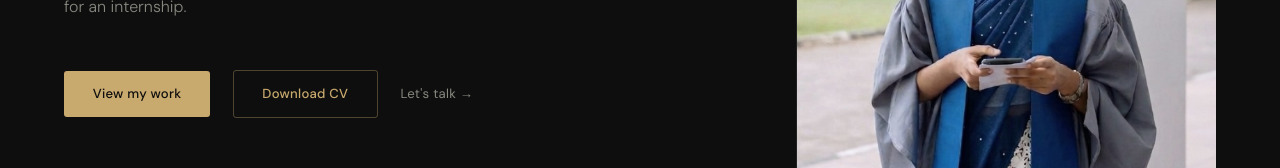
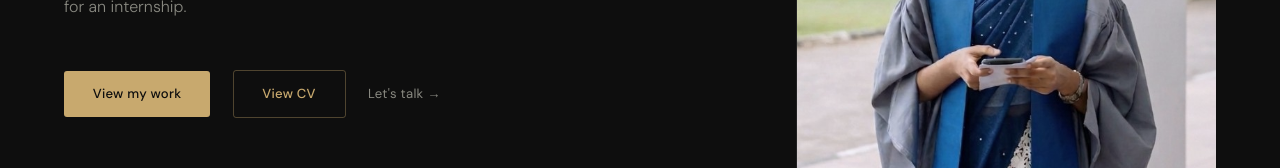
Before and after one commit to Amaya-18/my-portfolio, a React (Create React App) app: page / in a window 1280 px wide. Shown: the part 502-670 px from the top of the page. Built offline with nearby package versions, Linux system fonts and the light colour scheme.

Commit message:
updated the resume

```diff
--- a/src/Components/Contact.js
+++ b/src/Components/Contact.js
@@ -33,11 +33,12 @@ export default function Contact() {
             </a>
             <a
               href="/Amaya-Chathumali-CV.pdf"
-              download="Amaya-Chathumali-CV.pdf"
+              target="_blank"
+              rel="noreferrer"
               className="contact-item"
             >
               <span className="contact-item-label">Resume</span>
-              Download my CV
+              View my CV
             </a>
           </div>
         </div>
--- a/src/Components/Hero.js
+++ b/src/Components/Hero.js
@@ -20,10 +20,11 @@ export default function Hero() {
           <a href="#projects" className="btn-primary">View my work</a>
           <a
             href="/Amaya-Chathumali-CV.pdf"
-            download="Amaya-Chathumali-CV.pdf"
+            target="_blank"
+            rel="noreferrer"
             className="btn-outline"
           >
-            Download CV
+            View CV
           </a>
           <a href="#contact" className="btn-ghost">Let's talk →</a>
         </div>
--- a/src/Components/Navbar.js
+++ b/src/Components/Navbar.js
@@ -11,7 +11,7 @@ export default function Navbar() {
         <li><a href="#skills">Skills</a></li>
         <li><a href="#contact">Contact</a></li>
         <li>
-          <a href="/Amaya-Chathumali-CV.pdf" download="Amaya-Chathumali-CV.pdf">
+          <a href="/Amaya-Chathumali-CV.pdf" target="_blank" rel="noreferrer">
             CV
           </a>
         </li>
```
